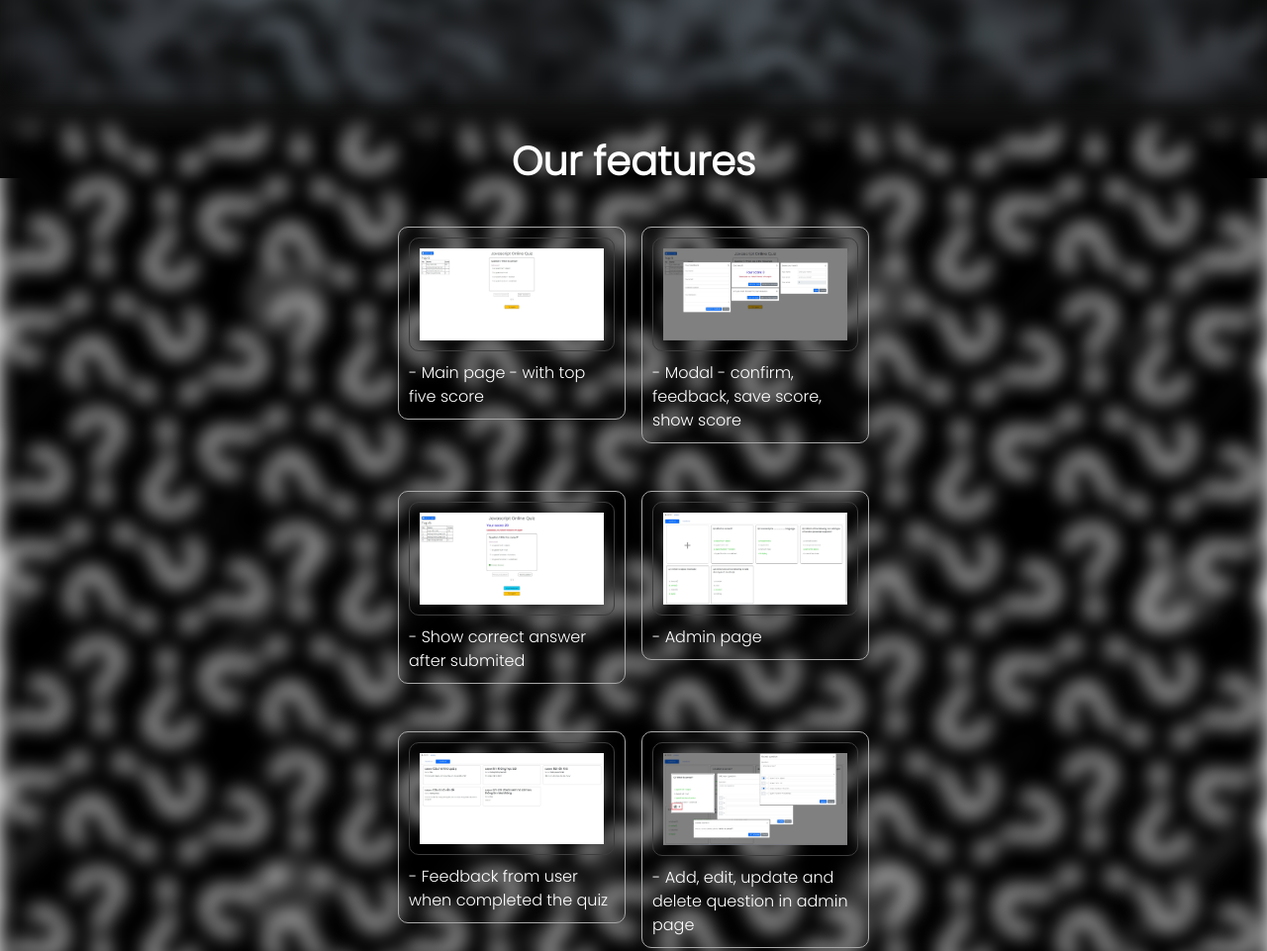
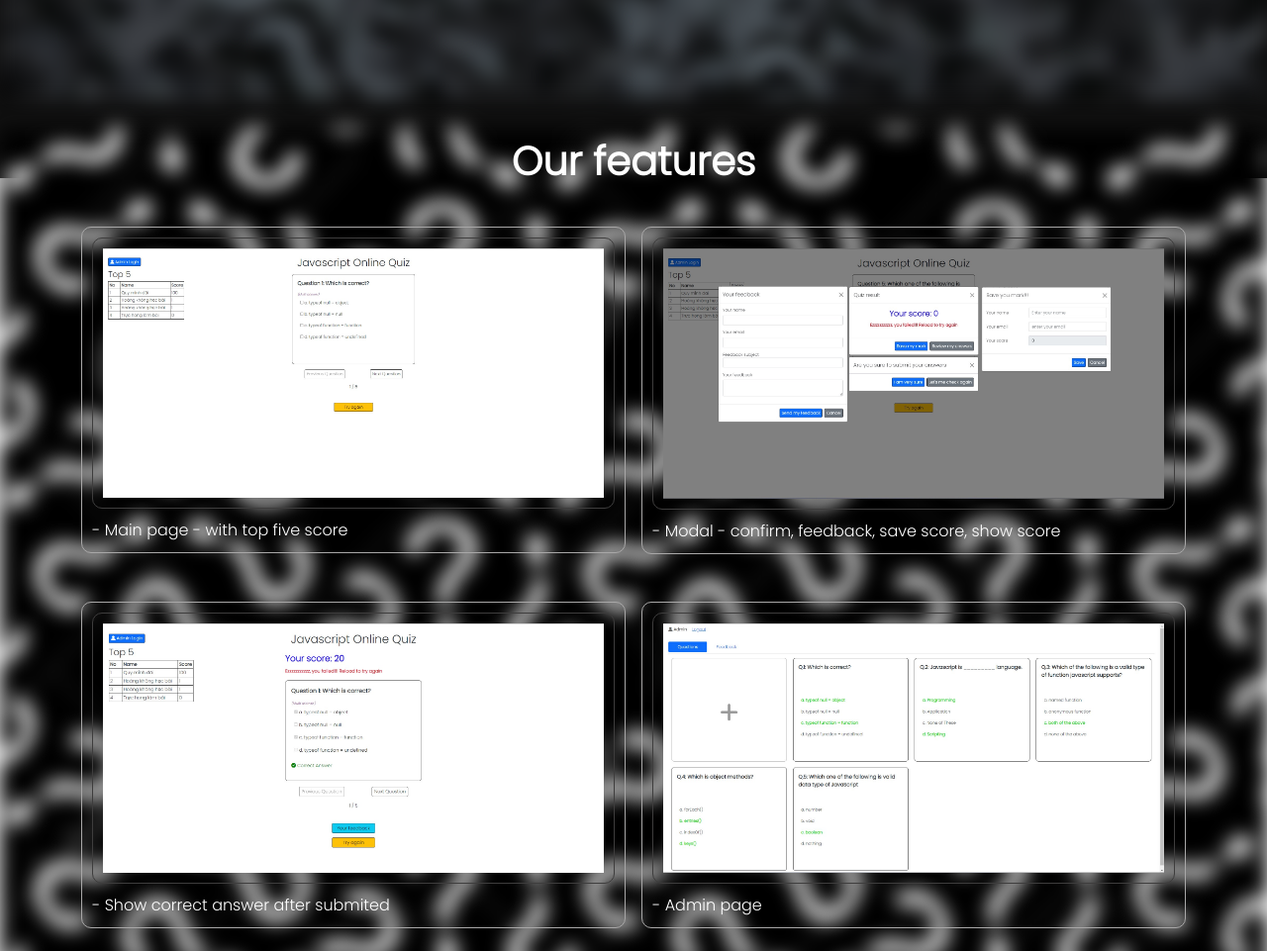
Before and after one commit to dthanhhuy132/quiz-app-client, a website built with Vite: page index.html in a window 1280 px wide. Shown: the part 620-1581 px from the top of the page at 99% size. Built offline with nearby package versions, Linux system fonts and the light colour scheme.

Commit message:
add important for width

```diff
--- a/css/intro-page.css
+++ b/css/intro-page.css
@@ -73,10 +73,10 @@
 #introduction {
   position: relative;
 }
-.dth-container {
+.dth-container-intro {
   padding-top: 100px;
   padding-bottom: 100px;
-  width: unset;
+  width: unset !important;
 }
 
 .feature-item {
--- a/index.html
+++ b/index.html
@@ -26,7 +26,7 @@
   <div id="introduction">
     <img src="./img/introduction img.jpg" class="intro-img" alt="">
     <h1 class="intro-title">Our features</h1>
-    <div class="container dth-container">
+    <div class="container dth-container-intro">
       <div class="row gx-3 gy-5">
         <div class="col col-6">
           <div class="feature-item">
```
